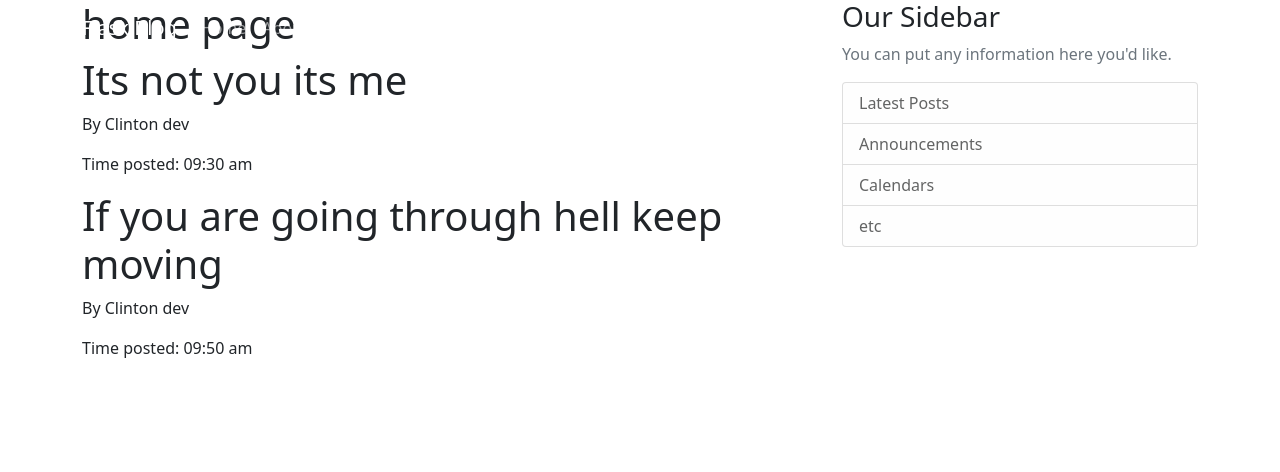
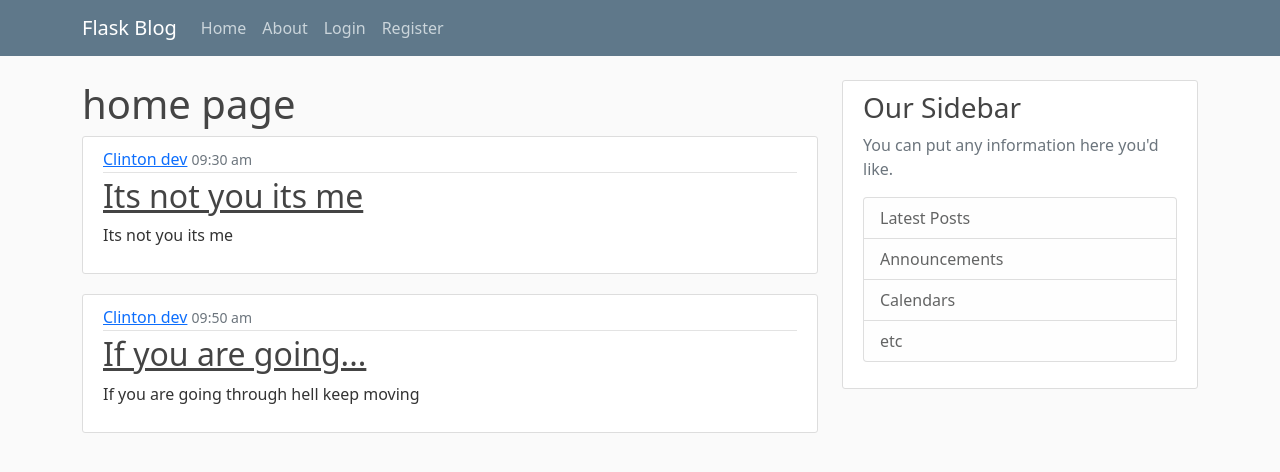
Before and after one commit to Clinton-dev/pitch-in-60, a Flask app: page / in a window 1280 px wide. Shown: the top 472 px of the page. Run offline with Flask 2, Linux system fonts and the light colour scheme.

Commit message:
Add modify home page template

```diff
--- a/pitch.py
+++ b/pitch.py
@@ -1,4 +1,4 @@
-from flask import Flask, render_template
+from flask import Flask, render_template, url_for
 
 app = Flask(__name__)
 
--- /dev/null
+++ b/static/styles.css
@@ -0,0 +1,80 @@
+body {
+    background: #fafafa;
+    color: #333333;
+    margin-top: 5rem;
+  }
+
+  h1, h2, h3, h4, h5, h6 {
+    color: #444444;
+  }
+
+  .bg-steel {
+    background-color: #5f788a;
+  }
+
+  .site-header .navbar-nav .nav-link {
+    color: #cbd5db;
+  }
+
+  .site-header .navbar-nav .nav-link:hover {
+    color: #ffffff;
+  }
+
+  .site-header .navbar-nav .nav-link.active {
+    font-weight: 500;
+  }
+
+  .content-section {
+    background: #ffffff;
+    padding: 10px 20px;
+    border: 1px solid #dddddd;
+    border-radius: 3px;
+    margin-bottom: 20px;
+  }
+
+  .article-title {
+    color: #444444;
+  }
+
+  a.article-title:hover {
+    color: #428bca;
+    text-decoration: none;
+  }
+
+  .article-content {
+    white-space: pre-line;
+  }
+
+  .article-img {
+    height: 65px;
+    width: 65px;
+    margin-right: 16px;
+  }
+
+  .article-metadata {
+    padding-bottom: 1px;
+    margin-bottom: 4px;
+    border-bottom: 1px solid #e3e3e3
+  }
+
+  .article-metadata a:hover {
+    color: #333;
+    text-decoration: none;
+  }
+
+  .article-svg {
+    width: 25px;
+    height: 25px;
+    vertical-align: middle;
+  }
+
+  .account-img {
+    height: 125px;
+    width: 125px;
+    margin-right: 20px;
+    margin-bottom: 16px;
+  }
+
+  .account-heading {
+    font-size: 2.5rem;
+  }
--- a/templates/home.html
+++ b/templates/home.html
@@ -3,8 +3,15 @@
 {% block content %}
     <h1>home page</h1>
     {% for pitch in pitches %}
-        <h1>{{pitch.description}}</h1>
-        <p>By {{pitch.user}}</p>
-        <p>Time posted: {{pitch.time_created}}</p>
+        <article class="media content-section">
+          <div class="media-body">
+            <div class="article-metadata">
+              <a class="mr-2" href="#">{{ pitch.user }}</a>
+              <small class="text-muted">{{ pitch.time_created }}</small>
+            </div>
+            <h2><a class="article-title" href="#">{{ pitch.description | truncate(25) }}</a></h2>
+            <p class="article-content">{{ pitch.description }}</p>
+          </div>
+        </article>
     {% endfor %}
 {% endblock content%}
--- a/templates/layout.html
+++ b/templates/layout.html
@@ -10,6 +10,7 @@
         <title>Pitch app</title>
     {% endif %}
     <link href="https://cdn.jsdelivr.net/npm/bootstrap@5.0.2/dist/css/bootstrap.min.css" rel="stylesheet" integrity="sha384-EVSTQN3/azprG1Anm3QDgpJLIm9Nao0Yz1ztcQTwFspd3yD65VohhpuuCOmLASjC" crossorigin="anonymous">
+    <link rel="stylesheet" href="{{url_for('static', filename='styles.css')}}">
 </head>
 <body>
     <header class="site-header">
```
